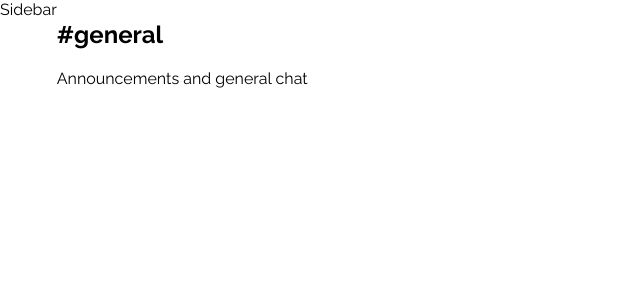
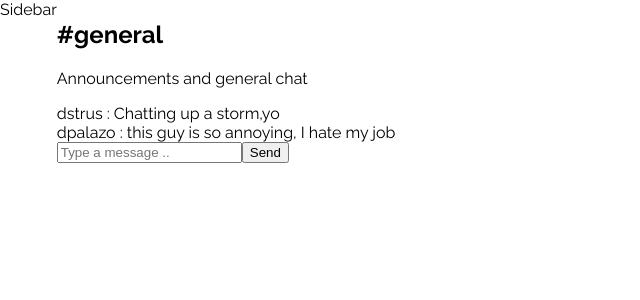
Before and after one commit to ducnguyen2020/chatarang-, a React (Create React App) app: page / in a window 1280 px wide. Shown: the top 300 px of the page, without its empty margins (0-640 px from the left). Built offline with nearby package versions, Linux system fonts and the light colour scheme.

Commit message:
add MessageForm

```diff
--- a/src/Chat.js
+++ b/src/Chat.js
@@ -1,12 +1,16 @@
-import React,{component} from 'react'
+import React from 'react'
 
 import ChatHeader from './ChatHeader'
+import MessageList from './MessageList';
+import MessageForm from './MessageForm';
 
 class Chat extends React.Component{
     render(){
         return(
             <div className = "Chat">
                 <ChatHeader />
+                <MessageList />
+                <MessageForm />
             </div>
         )
     }
--- a/src/Main.js
+++ b/src/Main.js
@@ -1,4 +1,4 @@
-import React,{ component } from 'react'
+import React from 'react'
 
 import Sidebar from './Sidebar'
 import Chat from './Chat'
--- /dev/null
+++ b/src/Message.js
@@ -0,0 +1,11 @@
+import React from 'react'
+
+const Message = (props) => {
+    return(
+        <div className = "Message">
+            {props.message.userName} : {props.message.body}
+        </div>
+    )
+}
+
+export default Message
--- /dev/null
+++ b/src/MessageForm.js
@@ -0,0 +1,16 @@
+import React from 'react'
+
+const MessageForm = () => {
+    return (
+        <form className = "MessageForm">
+            <input
+                type= 'text'
+                name = 'body'
+                placeholder = 'Type a message ..'
+            />
+            <button type ="button"> Send </button>
+        </form>
+         )
+}
+
+export default MessageForm
--- /dev/null
+++ b/src/MessageList.js
@@ -0,0 +1,27 @@
+import React from 'react'
+
+import Message from './Message'
+const MessageList = () => {
+    const messages = [
+        {
+            id: 1,
+            userName: 'dstrus',
+            body: 'Chatting up a storm,yo',
+        },
+        {
+            id: 2,
+            userName: 'dpalazo',
+            body: 'this guy is so annoying, I hate my job',
+        },
+    ]
+
+    return(
+        <div className = "MessageList">
+            {
+               messages.map(msg => (<Message key={msg.id} message={msg} /> ))
+            }
+        </div>
+    )
+}
+
+export default MessageList
--- a/src/Sidebar.js
+++ b/src/Sidebar.js
@@ -1,4 +1,4 @@
-import React,{component} from 'react'
+import React from 'react'
 
 class Sidebar extends React.Component{
     render(){
```
